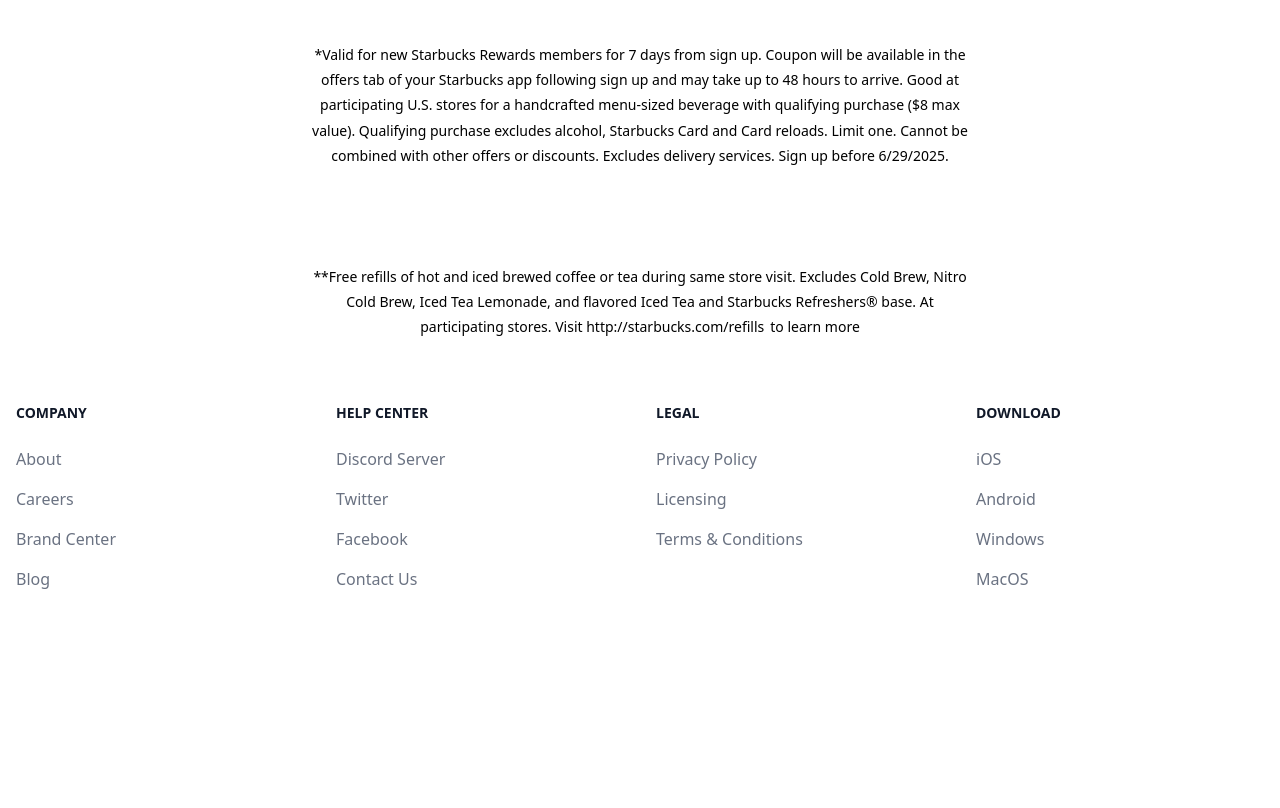
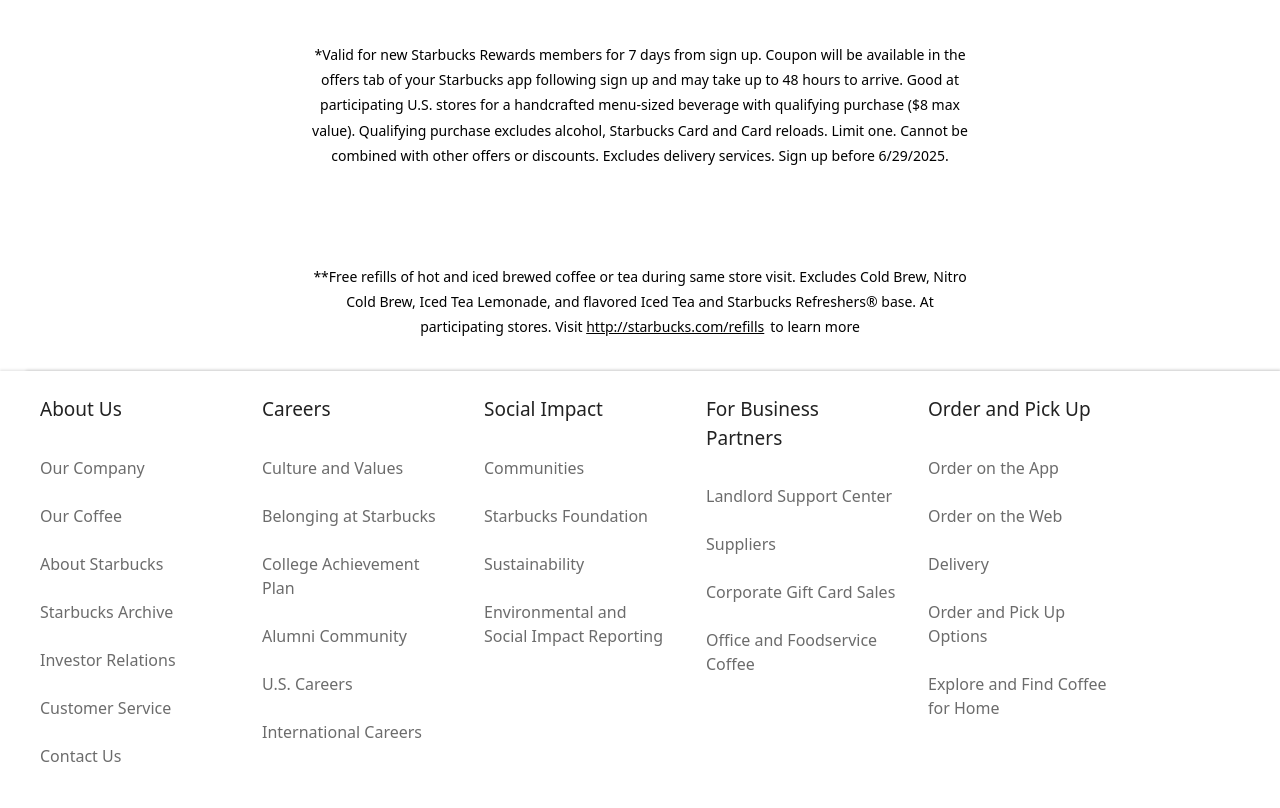
Before and after one commit to RasulMammedov/StarBucks-Clone, a website: page index.html in a window 1280 px wide. Shown: the part 2289-3097 px from the top of the page. Before the commit the page ends 2928 px from the top, so only its background shows below. Drawn offline with Linux system fonts and the light colour scheme.

Commit message:
Footer section in progress

```diff
--- a/index.html
+++ b/index.html
@@ -9,6 +9,7 @@
     <title>Document</title>
 </head>
 <body>
+    <main>
         <div class="w-full bg-white shadow-[0_1px_3px_rgba(0,0,0,0.1),_0_2px_2px_rgba(0,0,0,0.06),_0_0_2px_rgba(0,0,0,0.07)] relative z-50">
             <div class="flex max-w-[1440px] relative max-md:h-[72px] items-center justify-between m-auto w-[94.444vw]">
                 <div class="w-[51px] h-[51px] max-md:w-10 max-md:h-10 mr-10 sp:absolute left-[-91px]">
@@ -33,7 +34,6 @@
                 </div>
             </div>
         </div>
-
 
         <div id="openMenu" class="absolute right-[-80%] flex-nowrap bg-white h-[calc(100vh-72px)] transform transition-all duration-500 z-10">
             <div class="w-full h-full pt-8">
@@ -148,81 +148,70 @@
 
         <div class="w-full flex justify-center box-content py-8">
             <div class="max-w-[742.15px] max-md:w-[82.831vw] w-[60vw] px-12 max-pda:px-10 max-pdb:px-6 max-md:px-4 text-center text-[14px] leading-[1.8]">
-            <p>**Free refills of hot and iced brewed coffee or tea during same store visit. Excludes Cold Brew, Nitro Cold Brew, Iced Tea Lemonade, and flavored Iced Tea and Starbucks Refreshers® base. At participating stores. Visit http://starbucks.com/refills  to learn more</p>
+                <p>**Free refills of hot and iced brewed coffee or tea during same store visit. Excludes Cold Brew, Nitro Cold Brew, Iced Tea Lemonade, and flavored Iced Tea and Starbucks Refreshers® base. At participating stores. Visit <span class="underline">http://starbucks.com/refills</span>  to learn more</p>
+            </div>
+        </div>
+    </main>
+
+    <footer>
+        <div class="py-6 px-10 w-full shadow-[26px_-1px_3px_rgba(0,0,0,.1),_0_-2px_2px_rgba(0,0,0,.06),_0_0_2px_rgba(0,0,0,.07)]">
+            <div class="max-w-[1440px] w-[94.444vw] m-auto">
+                <div id="footerInfo" class="w-full flex justify-start flex-nowrap">
+                    <div class="section w-[190px]">
+                        <h2>About Us</h2>
+                        <ul>
+                            <li><a href="#">Our Company</a></li>
+                            <li><a href="#">Our Coffee</a></li>
+                            <li><a href="#">About Starbucks</a></li>
+                            <li><a href="#">Starbucks Archive</a></li>
+                            <li><a href="#">Investor Relations</a></li>
+                            <li><a href="#">Customer Service</a></li>
+                            <li><a href="#">Contact Us</a></li>
+                        </ul>
+                    </div>
+                    <div class="section w-[190px] lg:ml-8">
+                        <h2>Careers</h2>
+                        <ul>
+                            <li><a href="#">Culture and Values</a></li>
+                            <li><a href="#">Belonging at Starbucks</a></li>
+                            <li><a href="#">College Achievement Plan</a></li>
+                            <li><a href="#">Alumni Community</a></li>
+                            <li><a href="#">U.S. Careers</a></li>
+                            <li><a href="#">International Careers</a></li>
+                        </ul>
+                    </div>
+                    <div class="section w-[190px] lg:ml-8">
+                        <h2>Social Impact</h2>
+                        <ul>
+                            <li><a href="#">Communities</a></li>
+                            <li><a href="#">Starbucks Foundation</a></li>
+                            <li><a href="#">Sustainability</a></li>
+                            <li><a href="#">Environmental and Social Impact Reporting</a></li>
+                        </ul>
+                    </div>
+                    <div class="section w-[190px] lg:ml-8">
+                        <h2>For Business Partners</h2>
+                        <ul>
+                            <li><a href="#">Landlord Support Center</a></li>
+                            <li><a href="#">Suppliers</a></li>
+                            <li><a href="#">Corporate Gift Card Sales</a></li>
+                            <li><a href="#">Office and Foodservice Coffee</a></li>
+                        </ul>
+                    </div>
+                    <div class="section w-[190px] lg:ml-8">
+                        <h2>Order and Pick Up</h2>
+                        <ul>
+                            <li><a href="#">Order on the App</a></li>
+                            <li><a href="#">Order on the Web</a></li>
+                            <li><a href="#">Delivery</a></li>
+                            <li><a href="#">Order and Pick Up Options</a></li>
+                            <li><a href="#">Explore and Find Coffee for Home</a></li>
+                        </ul>
+                    </div>
+                </div>
             </div>
         </div>
 
-
-
-    <footer class="bg-white">
-        <div class="mx-auto w-full max-w-screen-xl">
-        <div class="grid grid-cols-2 gap-8 px-4 py-6 lg:py-8 md:grid-cols-4">
-            <div>
-                <h2 class="mb-6 text-sm font-semibold text-gray-900 uppercase dark:text-white">Company</h2>
-                <ul class="text-gray-500 dark:text-gray-400 font-medium">
-                    <li class="mb-4">
-                        <a href="#" class=" hover:underline">About</a>
-                    </li>
-                    <li class="mb-4">
-                        <a href="#" class="hover:underline">Careers</a>
-                    </li>
-                    <li class="mb-4">
-                        <a href="#" class="hover:underline">Brand Center</a>
-                    </li>
-                    <li class="mb-4">
-                        <a href="#" class="hover:underline">Blog</a>
-                    </li>
-                </ul>
-            </div>
-            <div>
-                <h2 class="mb-6 text-sm font-semibold text-gray-900 uppercase dark:text-white">Help center</h2>
-                <ul class="text-gray-500 dark:text-gray-400 font-medium">
-                    <li class="mb-4">
-                        <a href="#" class="hover:underline">Discord Server</a>
-                    </li>
-                    <li class="mb-4">
-                        <a href="#" class="hover:underline">Twitter</a>
-                    </li>
-                    <li class="mb-4">
-                        <a href="#" class="hover:underline">Facebook</a>
-                    </li>
-                    <li class="mb-4">
-                        <a href="#" class="hover:underline">Contact Us</a>
-                    </li>
-                </ul>
-            </div>
-            <div>
-                <h2 class="mb-6 text-sm font-semibold text-gray-900 uppercase dark:text-white">Legal</h2>
-                <ul class="text-gray-500 dark:text-gray-400 font-medium">
-                    <li class="mb-4">
-                        <a href="#" class="hover:underline">Privacy Policy</a>
-                    </li>
-                    <li class="mb-4">
-                        <a href="#" class="hover:underline">Licensing</a>
-                    </li>
-                    <li class="mb-4">
-                        <a href="#" class="hover:underline">Terms &amp; Conditions</a>
-                    </li>
-                </ul>
-            </div>
-            <div>
-                <h2 class="mb-6 text-sm font-semibold text-gray-900 uppercase dark:text-white">Download</h2>
-                <ul class="text-gray-500 dark:text-gray-400 font-medium">
-                    <li class="mb-4">
-                        <a href="#" class="hover:underline">iOS</a>
-                    </li>
-                    <li class="mb-4">
-                        <a href="#" class="hover:underline">Android</a>
-                    </li>
-                    <li class="mb-4">
-                        <a href="#" class="hover:underline">Windows</a>
-                    </li>
-                    <li class="mb-4">
-                        <a href="#" class="hover:underline">MacOS</a>
-                    </li>
-                </ul>
-            </div>
-        </div>
     </footer>
 
 
--- a/menu.js
+++ b/menu.js
@@ -1,7 +1,7 @@
 const btn = document.getElementById('menu')
 const nav = document.getElementById('nav')
 const menu = document.getElementById('openMenu')
-const div = document.getElementById('bg-grad')
+const bhGrad = document.getElementById('bg-grad')
 const body = document.querySelector('body')
 
 
@@ -13,10 +13,21 @@
 
 function toggleMenu() {
     menu.classList.toggle('open')
-    div.classList.toggle('bg-[#0009]')
+    bhGrad.classList.toggle('bg-[#0009]')
     body.classList.toggle('max-md:overflow-hidden')
 }
 
 window.onresize = function() {
     if (menu.classList.contains('open') && window.innerWidth > 760) toggleMenu()
 }
+
+const footerInfo = document.getElementById('footerInfo')
+const div = document.querySelectorAll('.section')
+const h2 = document.querySelectorAll('.section h2')
+const ul = document.querySelectorAll('.section ul')
+const li = document.querySelectorAll('.section ul li')
+footerInfo.classList.add('max-lg:flex-col')
+h2.forEach(h2 => h2.classList.add('text-[#000000DE]','text-[19px]', 'mb-6'))
+ul.forEach(ul => ul.classList.add('max-lg:hidden'))
+console.log(ul)
+li.forEach(li => li.classList.add('text-[#00000094]', 'py-2', 'mb-2', 'hover:text-[#000000de]'))
```
Also changed, not shown: src/output.css. Lines whose indentation alone changed are shown as unchanged.
